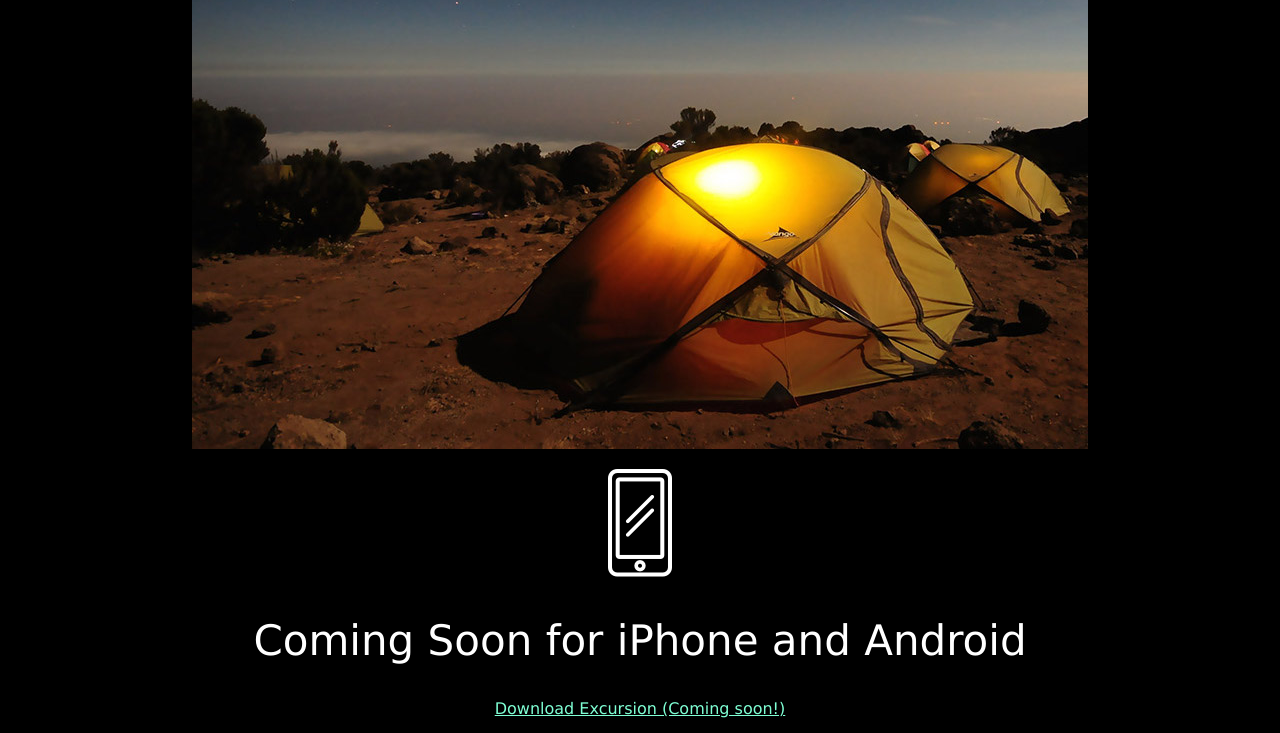
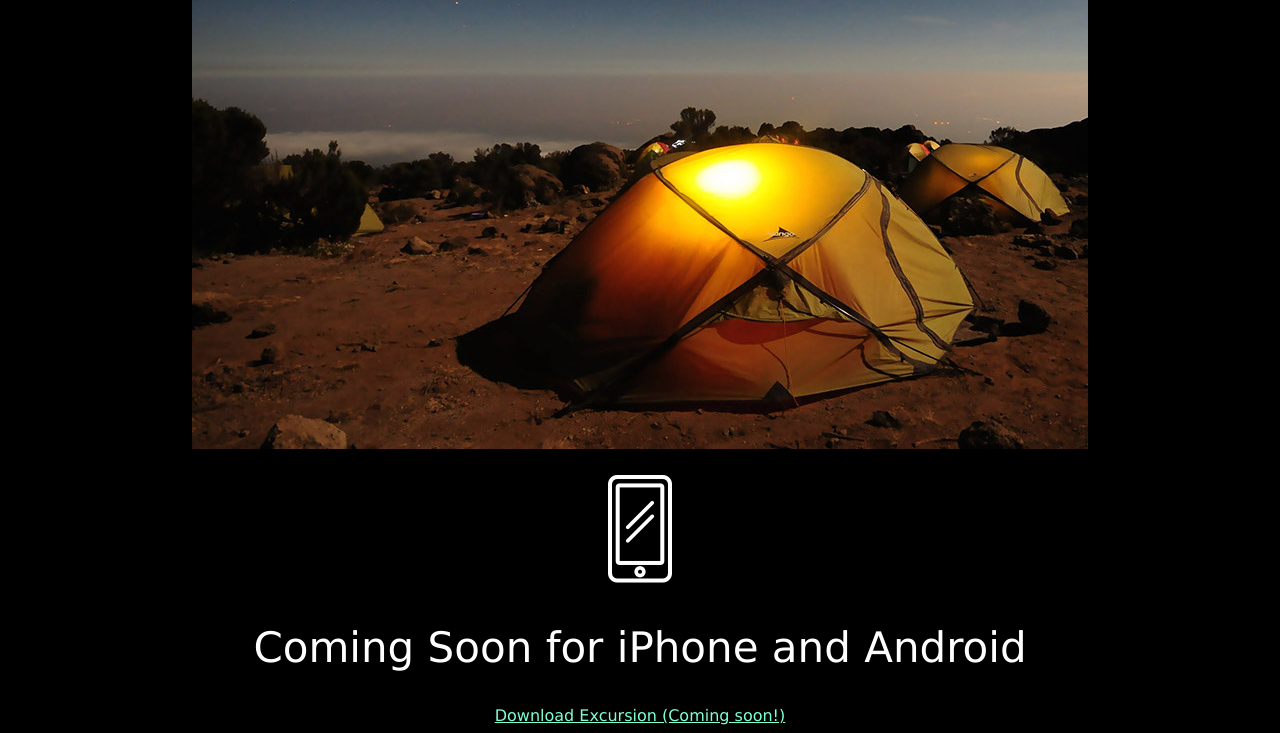
Before and after one commit to Mister-D23/excursion, a plain HTML site: page index.html in a window 1280 px wide. Shown: the part 624-1357 px from the top of the page. Drawn offline with Linux system fonts and the light colour scheme.

Commit message:
FInish index.html

```diff
--- a/index.html
+++ b/index.html
@@ -15,15 +15,13 @@
     </video>
     <!-- Photo Section -->
     <h2>Your personal travel guide</h2>
-    <figure>
-      <p>Excursion remembers the places you like, and recommends new points of interest around you.</p>
-      <img src=".\resources\images\camp.jpg" alt="Camp Site" />
-    </figure>
+    <p>Excursion remembers the places you like, and recommends new points of interest around you.</p>
+    <p><img src=".\resources\images\camp.jpg" alt="Camp Site" /></p>
+    <p><img src=".\resources\images\phone.png" alt="phone" /></p>
+    <h2>Coming Soon for iPhone and Android</h2>
+    <a href="#" target="_blank"> Download Excursion (Coming soon!)<a/></h2>
     <footer>
-      <img src=".\resources\images\phone.png" alt="phone" />
-      <h2>Coming Soon for iPhone and Android</h2>
-      <a href="#" target="_blank"> Download Excursion (Coming soon!)<a/></h2>
+        <p id="copy">&copy; Excursion<p>
     </footer>
-    <p id="copy">&copy; Excursion<p>
   </body>
 </html>
```
